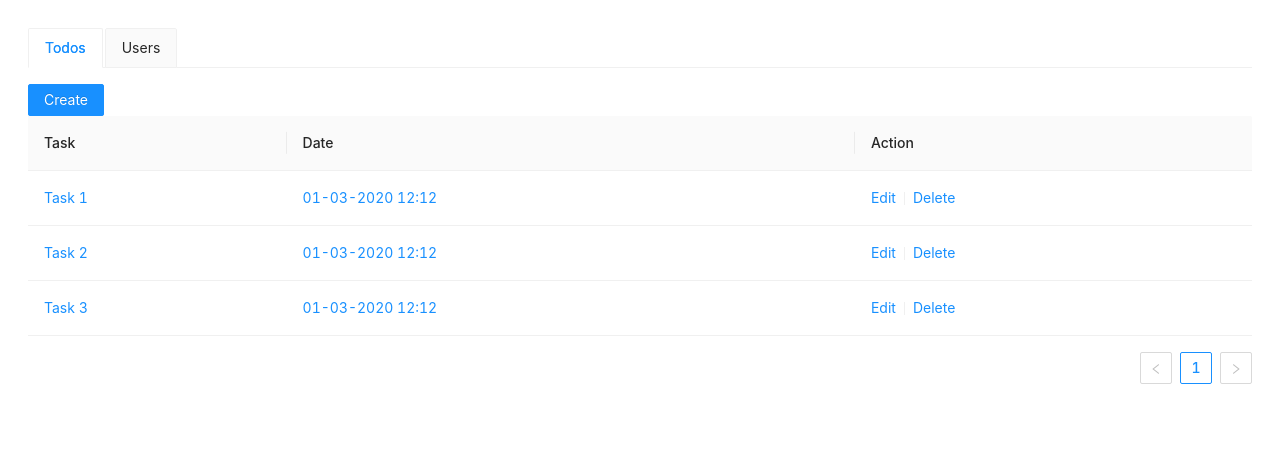
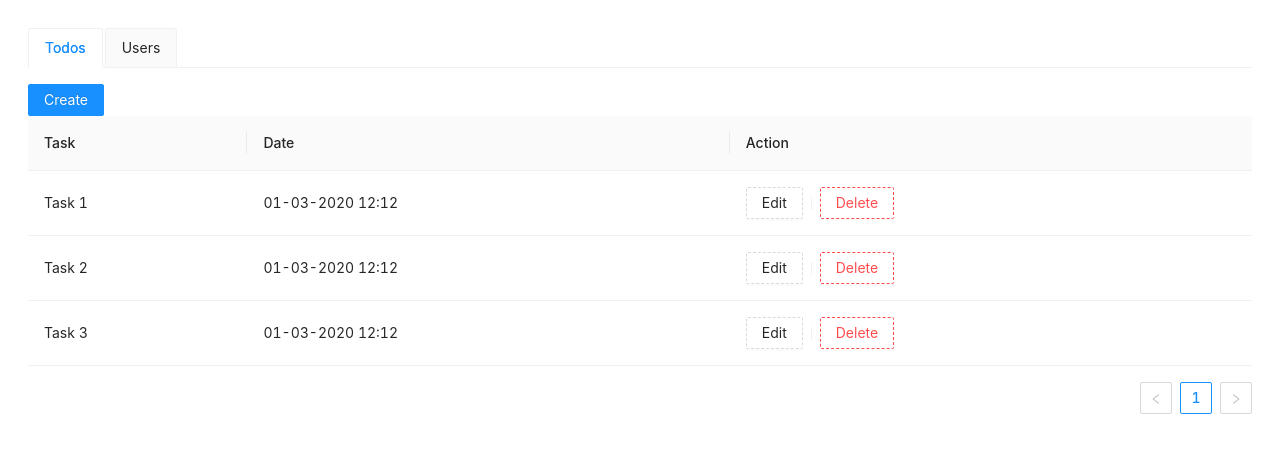
Before and after one commit to Pappu-Shankar/todo-users, a React (Create React App) app: page / in a window 1280 px wide. Shown: the top 452 px of the page. Built offline with nearby package versions, Linux system fonts and the light colour scheme.

Commit message:
Add files via upload

```diff
--- a/src/components/Todo.js
+++ b/src/components/Todo.js
@@ -7,7 +7,7 @@ import uuid from 'react-uuid';
 import { formValid } from '../Utils';
 import moment from 'moment';
 import CustomModal from './CustomModal';
-import { Divider } from 'antd';
+import { Divider,Button } from 'antd';
 
 class Todo extends React.Component {
 
@@ -23,22 +23,22 @@ class Todo extends React.Component {
             title: 'Task',
             dataIndex: 'task',
             key: 'task',
-            render: text => <a>{text}</a>,
+            render: text => <span>{text}</span>,
         },
         {
             title: 'Date',
             dataIndex: 'dateAdded',
             key: 'dateAdded',
-            render: text => <a>{text}</a>,
+            render: text => <span>{text}</span>,
         },
         {
             title: 'Action',
             key: 'action',
             render: (element) => (
                 <span >
-                    <a href="#" onClick={() => this.onEditHandler(element)}>Edit</a>
+                    <Button type="dashed" onClick={() => this.onEditHandler(element)}>Edit</Button>
                     <Divider type="vertical" />
-                    <a href="#" onClick={() => this.onDeleteHandler(element)}>Delete</a>
+                    <Button type="dashed" danger onClick={() => this.onDeleteHandler(element)}>Delete</Button>
                 </span>
             ),
         },
--- a/src/components/TodoForm.js
+++ b/src/components/TodoForm.js
@@ -43,7 +43,7 @@ class TodoForm extends React.Component {
         const date = value.format(dateFormat);
         let formErrors = { ...this.state.formErrors };
         formErrors.dateAdded = date.length >= 1 ? "" : "Enter a valid date";
-        this.setState({ ['dateAdded']: date });
+        this.setState({ 'dateAdded': date });
     }
     render() {
         const { formErrors } = this.state;
--- a/src/components/Users.js
+++ b/src/components/Users.js
@@ -3,10 +3,10 @@ import CustomTable from './CustomTable';
 import UserForm from './UserForm';
 import { connect } from 'react-redux';
 import { addUser, deleteUser, updateUser } from '../redux/actions/userActions';
-import uuid from 'react-uuid';
+import uuid from 'uuid';
 import { formValid } from '../Utils'
 import CustomModal from './CustomModal';
-import { Divider } from 'antd';
+import { Divider,Button } from 'antd';
 
 class Users extends React.Component {
 
@@ -22,22 +22,22 @@ class Users extends React.Component {
             title: 'Name',
             dataIndex: 'name',
             key: 'name',
-            render: text => <a>{text}</a>,
+            render: text => <span>{text}</span>,
         },
         {
             title: 'Email Id',
             dataIndex: 'email',
             key: 'email',
-            render: text => <a>{text}</a>,
+            render: text => <span>{text}</span>,
         },
         {
             title: 'Action',
             key: 'action',
             render: (element) => (
                 <span >
-                    <a onClick={() => this.onEditHandler(element)}>Edit</a>
+                    <Button type="dashed" onClick={() => this.onEditHandler(element)}>Edit</Button>
                     <Divider type="vertical" />
-                    <a onClick={() => this.onDeleteHandler(element)}>Delete</a>
+                    <Button type="dashed" danger onClick={() => this.onDeleteHandler(element)}>Delete</Button>
                 </span>
             ),
         },
```
